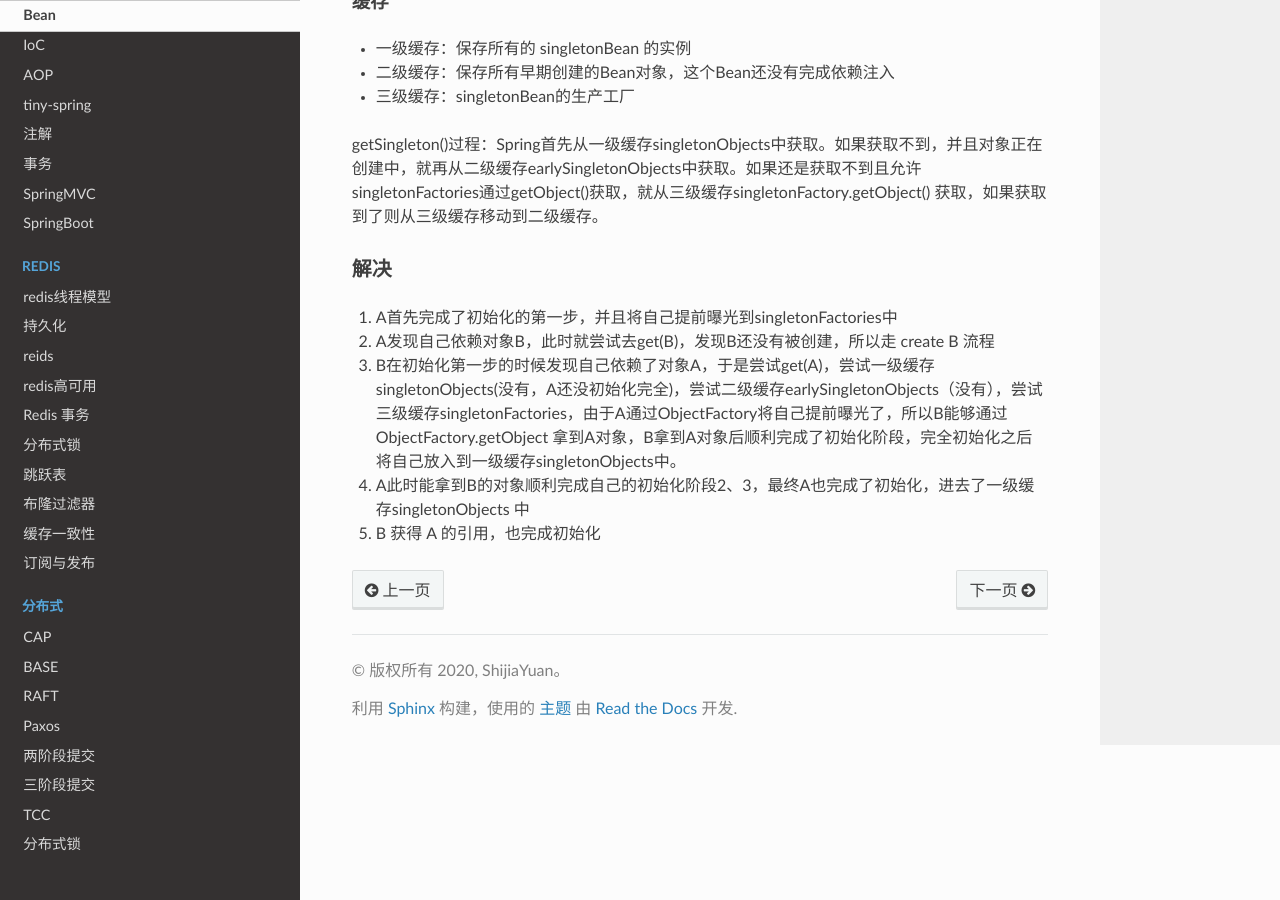
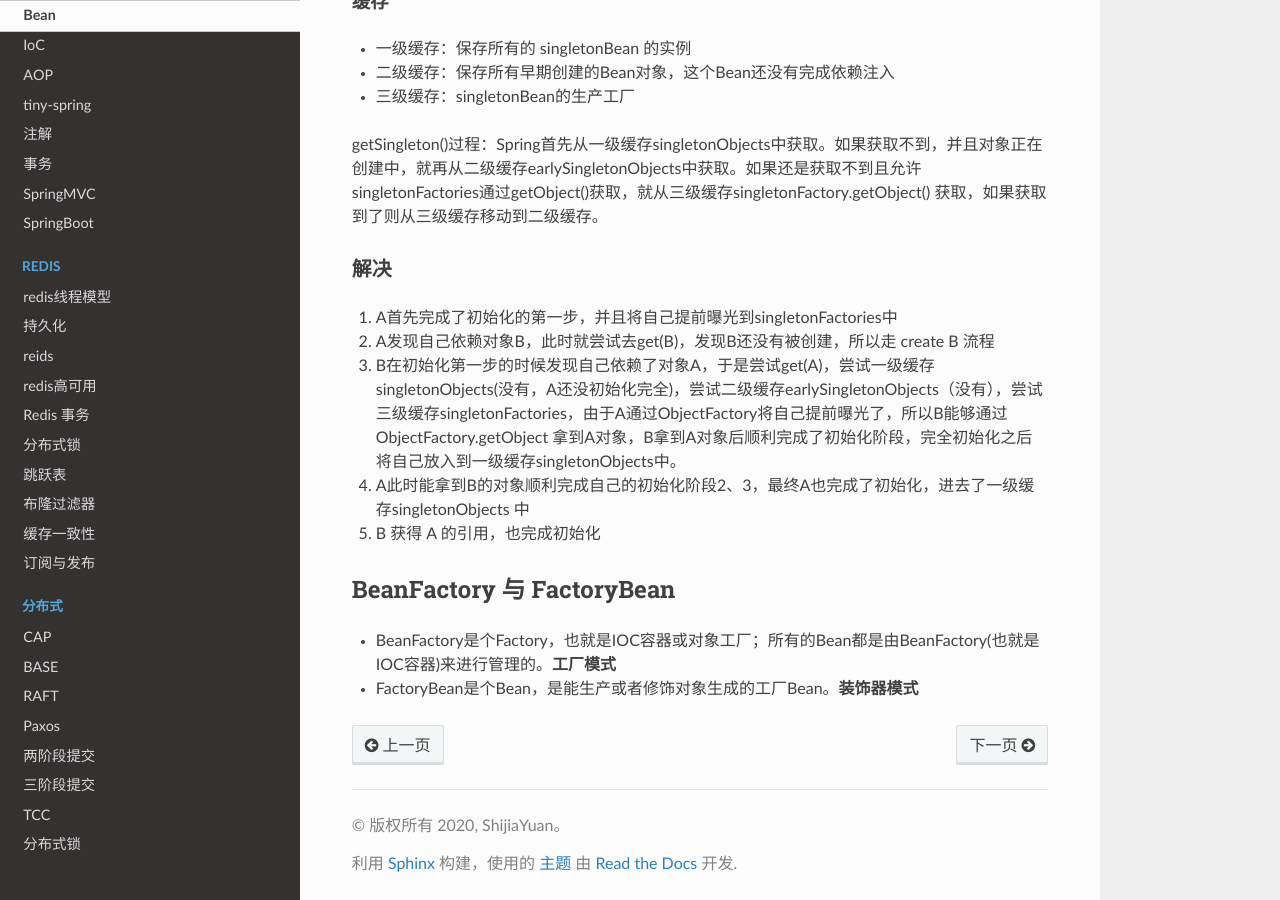
Before and after one commit to shij-yuan/Notes, a Sphinx documentation site: the page built from source/Spring/Bean.md, in a window 1280 px wide and 900 px high, scrolled down 1772 px. Built offline with Sphinx 7.4.7 and the Read the Docs theme 2.0.0, drawn with Linux system fonts in a browser that asks for light colours.

Commit message:
add notes

```diff
--- a/source/Spring/Bean.md
+++ b/source/Spring/Bean.md
@@ -59,3 +59,10 @@ getSingleton()过程：Spring首先从一级缓存singletonObjects中获取。
 3. B在初始化第一步的时候发现自己依赖了对象A，于是尝试get(A)，尝试一级缓存singletonObjects(没有，A还没初始化完全)，尝试二级缓存earlySingletonObjects（没有），尝试三级缓存singletonFactories，由于A通过ObjectFactory将自己提前曝光了，所以B能够通过ObjectFactory.getObject 拿到A对象，B拿到A对象后顺利完成了初始化阶段，完全初始化之后将自己放入到一级缓存singletonObjects中。
 4. A此时能拿到B的对象顺利完成自己的初始化阶段2、3，最终A也完成了初始化，进去了一级缓存singletonObjects 中
 5. B 获得 A 的引用，也完成初始化
+
+
+
+## BeanFactory 与 FactoryBean
+
+- BeanFactory是个Factory，也就是IOC容器或对象工厂；所有的Bean都是由BeanFactory(也就是IOC容器)来进行管理的。**工厂模式**
+- FactoryBean是个Bean，是能生产或者修饰对象生成的工厂Bean。**装饰器模式**
--- a/source/index.rst
+++ b/source/index.rst
@@ -202,6 +202,7 @@ Welcome to Notes!
    项目相关/MQ可靠
    项目相关/秒杀
    项目相关/高并发
+   项目相关/Docker
 
 .. toctree::
    :maxdepth: 2
```
Also changed, not shown: source/网络/TCP.md (+4 -3 lines), source/项目相关/Docker.md (added, +7 -0 lines).
